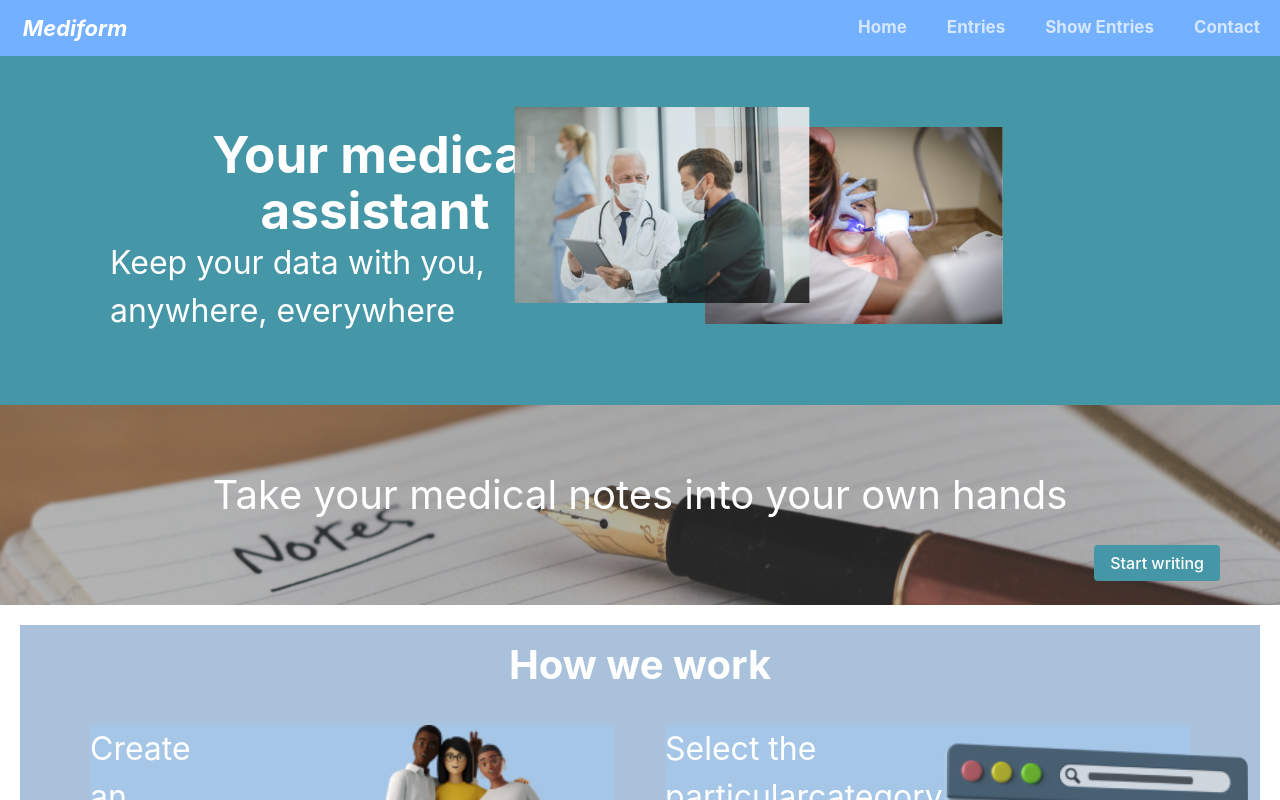
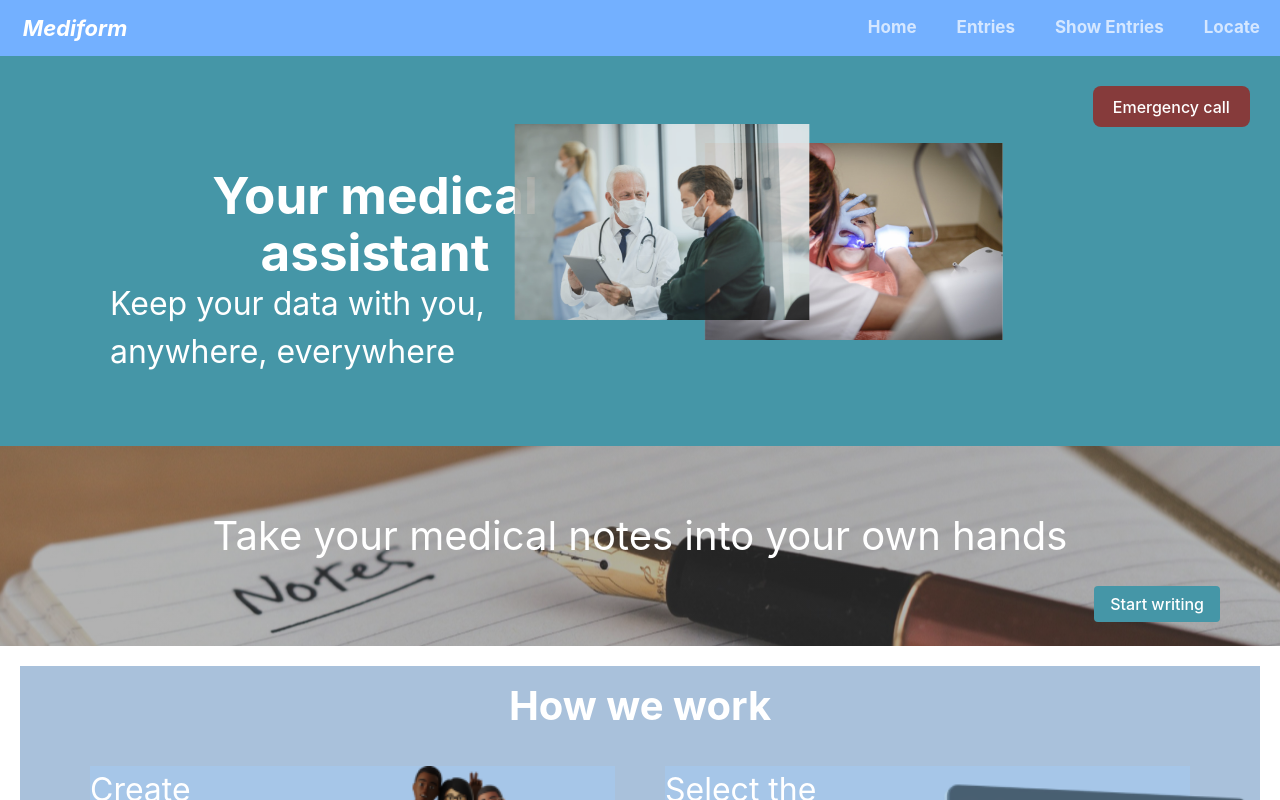
Before and after one commit to Timfx1/RediProjekt, a React (Vite) app: page / in a window 1280 px wide. Shown: the top 800 px of the page. Built offline with nearby package versions, Linux system fonts and the light colour scheme.

Commit message:
Few corrections

```diff
--- a/src/App.css
+++ b/src/App.css
@@ -141,6 +141,7 @@ justify-content: space-around;
   display: flex;
   align-items: center;
   justify-content: space-around;
+  text-align: center;
 }
 p{
   font-size: 32px;
@@ -184,3 +185,11 @@ h1{
   height: 30px;
   background-color: black;
 }
+.Ebtn{
+  display: flex;
+  justify-content: flex-end;
+}
+.Ebtn>button{
+  color: white;
+  background-color: rgb(134, 59, 59);
+}
--- a/src/Pages/Home.jsx
+++ b/src/Pages/Home.jsx
@@ -8,6 +8,9 @@ function Home() {
       <NavBar />
 
       <div className="long">
+        <div className="Ebtn">
+          <button>Emergency call</button>
+        </div>
           <div id="toppurple">
             <h1>
               Your medical <br />assistant
--- a/src/components/NavBar.jsx
+++ b/src/components/NavBar.jsx
@@ -18,7 +18,7 @@ export default function NavBar() {
         <Link to="#home" onClick={toggleMobileMenu}>Home</Link>
         <Link to='#news' onClick={toggleMobileMenu}>Entries</Link>
         <Link to='#shop' onClick={toggleMobileMenu}>Show Entries</Link>
-        <Link to='#contact' onClick={toggleMobileMenu}><Contact></Contact></Link>
+        <Link to='#contact' onClick={toggleMobileMenu}>Locate</Link>
       </div>
     );
   };
@@ -36,7 +36,7 @@ export default function NavBar() {
         <Link to='/'>Home</Link>
         <Link to='/NewEntry'>Entries</Link>
         <Link to='/ShowEntries'>Show Entries</Link>
-        <Link to='/Contact'>Contact</Link>
+        <Link to='/Contact'>Locate</Link>
       </div>
 
       {/* This button only shows up on small screens. It is used to open the mobile menu */}
```
